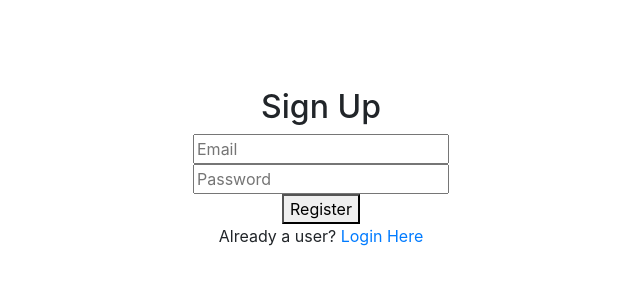
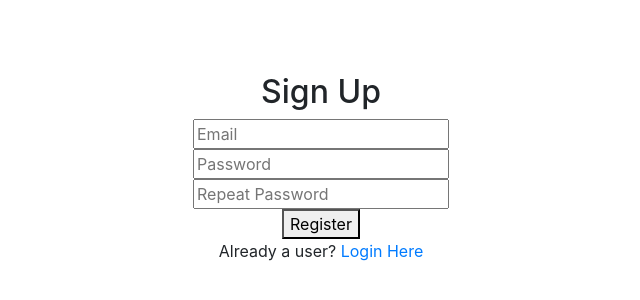
Before and after one commit to iamkhattar/iChat, a React (Create React App) app in the folder client/: page /register in a window 1280 px wide. Shown: the part 232-532 px from the top of the page, without its empty margins (234-874 px from the left). Built offline with nearby package versions, Linux system fonts and the light colour scheme.

Commit message:
Repeat Password added to Registration

```diff
--- a/client/src/components/Register/Register.js
+++ b/client/src/components/Register/Register.js
@@ -16,6 +16,9 @@ const Register = () => {
             <input type="password" placeholder="Password" />
           </div>
           <div>
+            <input type="password" placeholder="Repeat Password" />
+          </div>
+          <div>
             <Link to="/chat">
               <button>Register</button>
             </Link>
```
